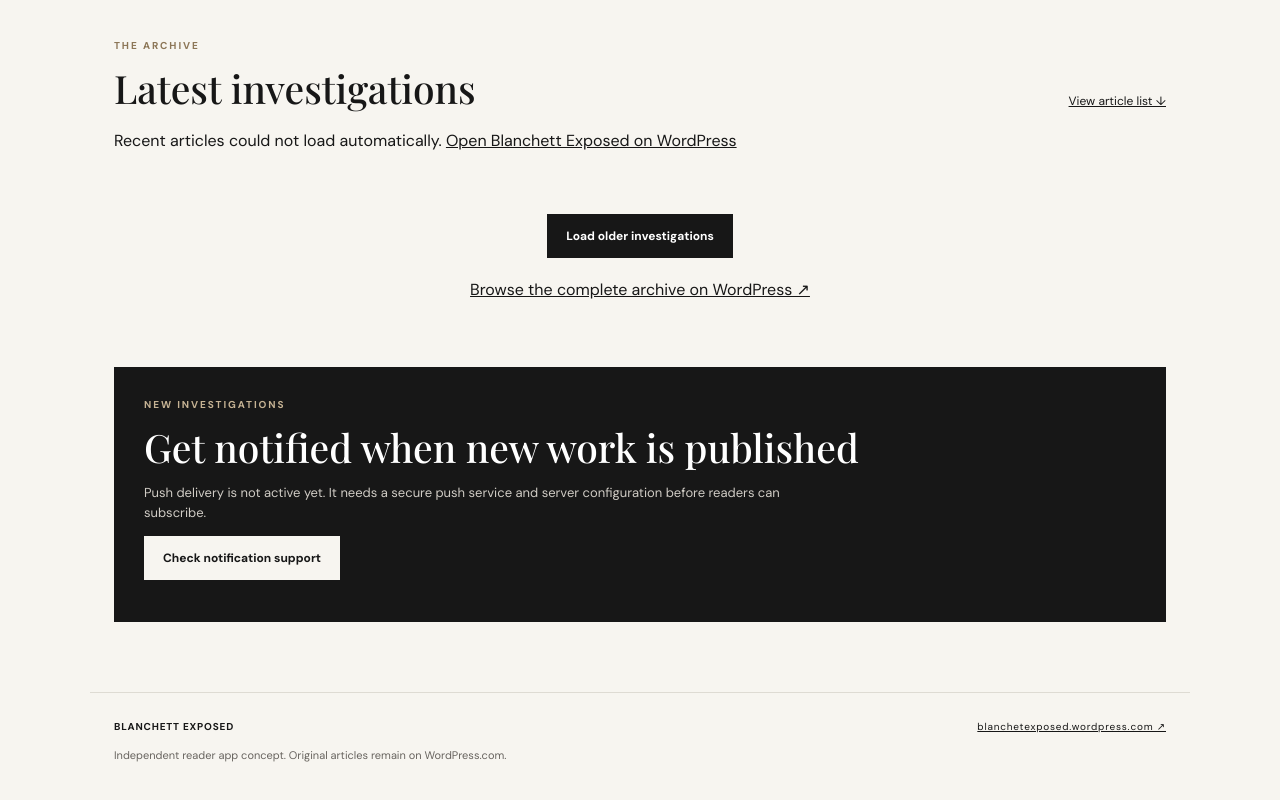
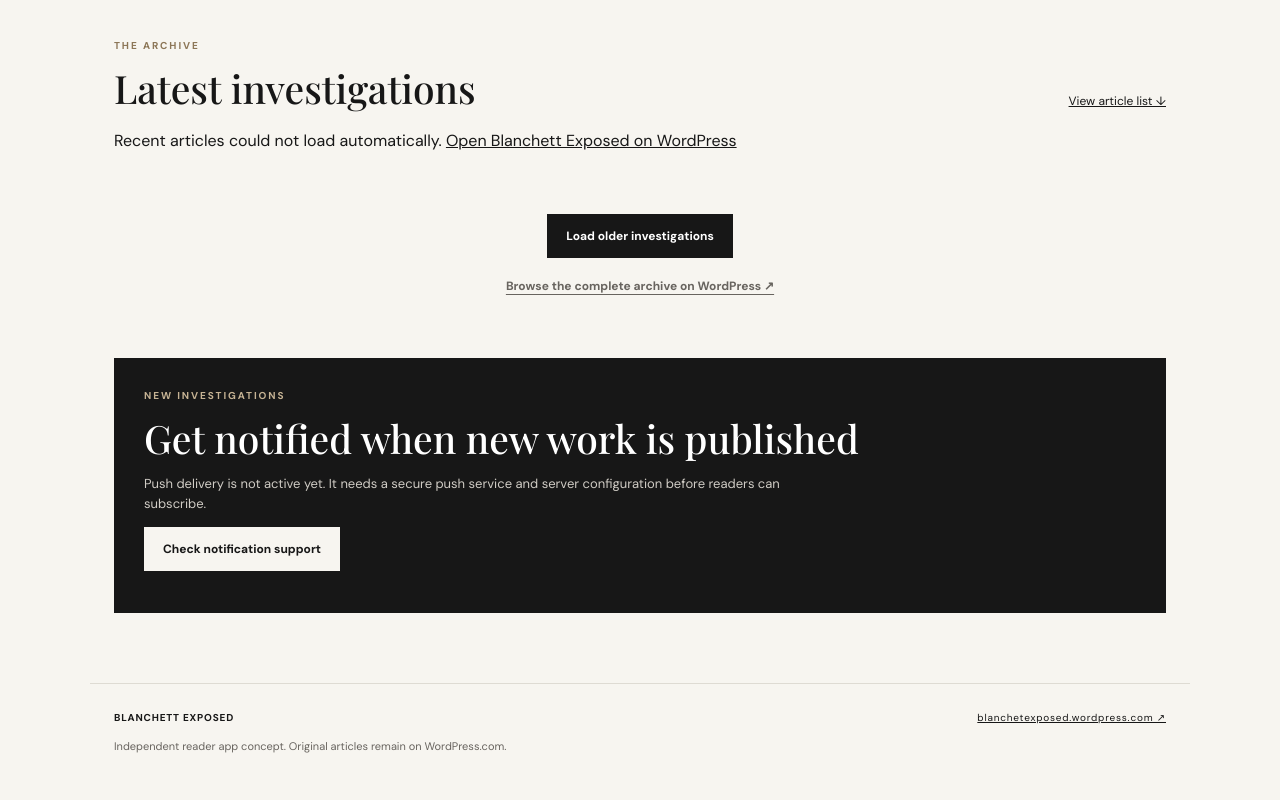
Before and after one commit to burlingtontourism-collab/blanchett-exposed-app, a plain HTML site: page index.html in a window 1280 px wide. Shown: the part 676-1476 px from the top of the page. Drawn offline with nearby package versions, Linux system fonts and the light colour scheme; no server answers.

Commit message:
Style complete archive fallback link

```diff
--- a/styles.css
+++ b/styles.css
@@ -13,3 +13,5 @@ footer{border-top:1px solid var(--line);padding:26px 24px 40px;max-width:1100px;
 .back-to-top{position:fixed;right:18px;bottom:78px;z-index:20;display:none;align-items:center;justify-content:center;width:44px;height:44px;border:1px solid #8c7657;border-radius:50%;background:#171717;color:#f7f5f0;text-decoration:none;font-size:25px;line-height:1}.back-to-top.is-visible{display:flex}
 
 .archive-controls{display:flex;flex-direction:column;align-items:center;gap:10px;margin:-34px 0 64px}.archive-controls button{font:600 12px 'DM Sans',sans-serif}.archive-controls button[hidden]{display:none}.archive-controls p{font-size:12px;color:var(--muted);margin:0;text-align:center}
+
+.archive-full-link{font:600 12px 'DM Sans',sans-serif;color:var(--muted);text-align:center;text-decoration:underline;text-underline-offset:4px}
```
